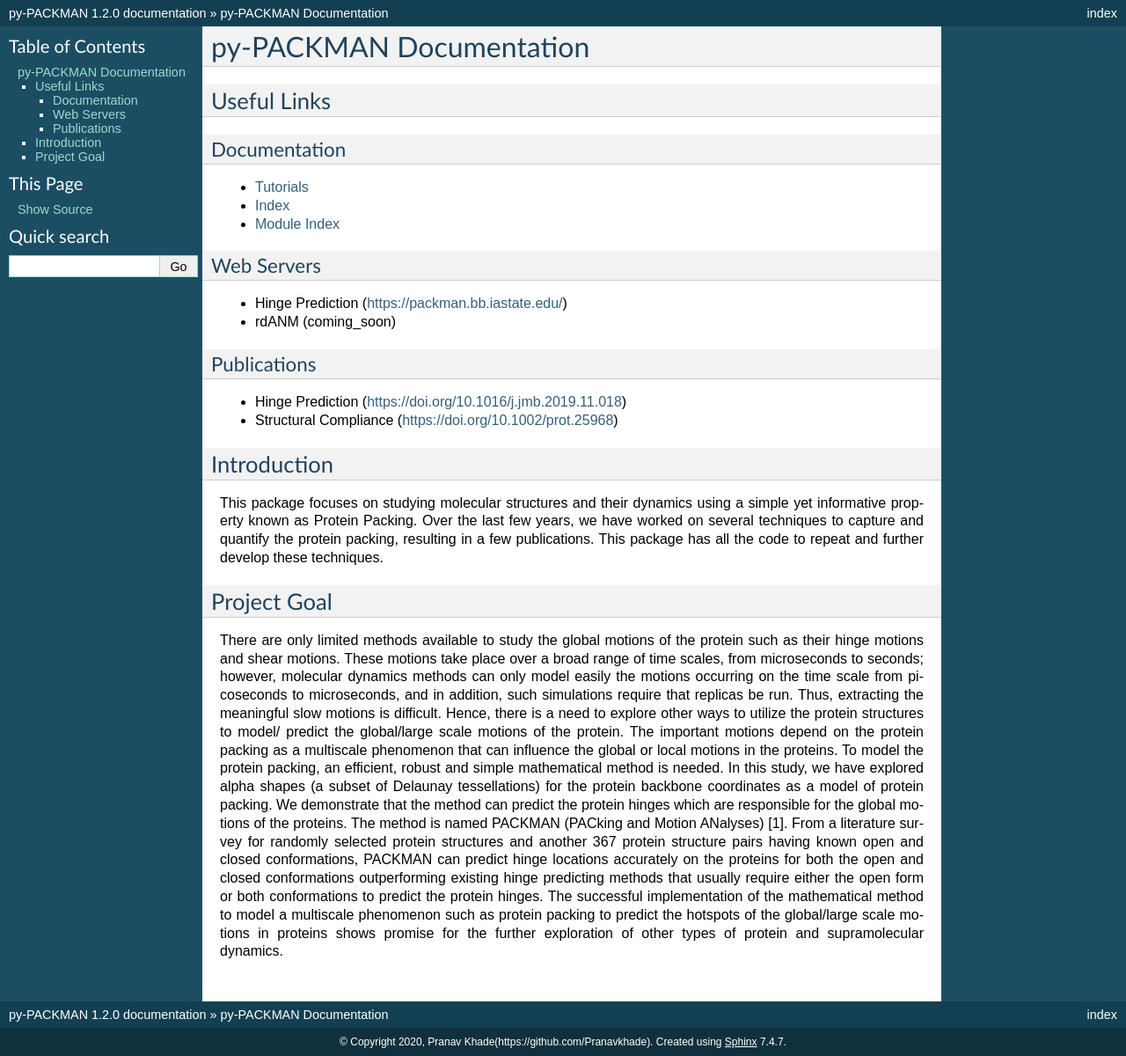
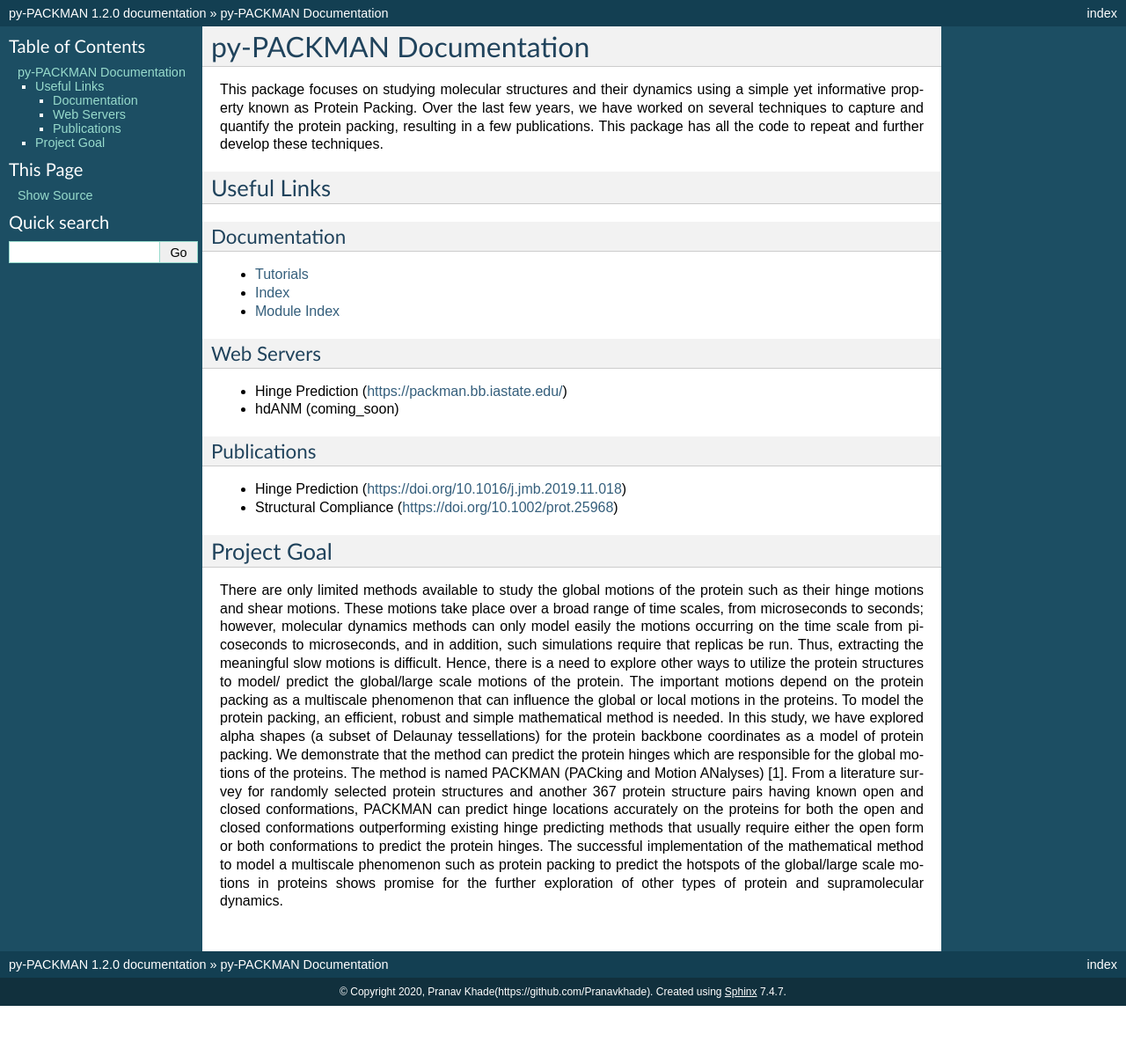
Before and after one commit to Pranavkhade/PACKMAN, a Sphinx documentation site: the page built from docs/source/index.rst, in a window 1280 px wide. Shown: the whole page at 88% size. Built offline with Sphinx 7.4.7, drawn with Linux system fonts in a browser that asks for light colours; after the commit the page ends 1143 px from its top, so only the background shows below that.

Commit message:
module references fix

```diff
--- a/docs/source/index.rst
+++ b/docs/source/index.rst
@@ -26,7 +27,7 @@
 --------------
 
 * Hinge Prediction (https://packman.bb.iastate.edu/)
-* rdANM (coming_soon)
+* hdANM (coming_soon)
 
 Publications
 ---------------
@@ -36,12 +37,6 @@
 
 
 ************
-Introduction
-************
-
-This package focuses on studying molecular structures and their dynamics using a simple yet informative property known as Protein Packing. Over the last few years, we have worked on several techniques to capture and quantify the protein packing, resulting in a few publications. This package has all the code to repeat and further develop these techniques.
-
-************
 Project Goal
 ************
 
```
Also changed, not shown: other parts of docs/source/index.rst (+1 -0 lines), README.md (+2 -1 lines), 1 other file.
